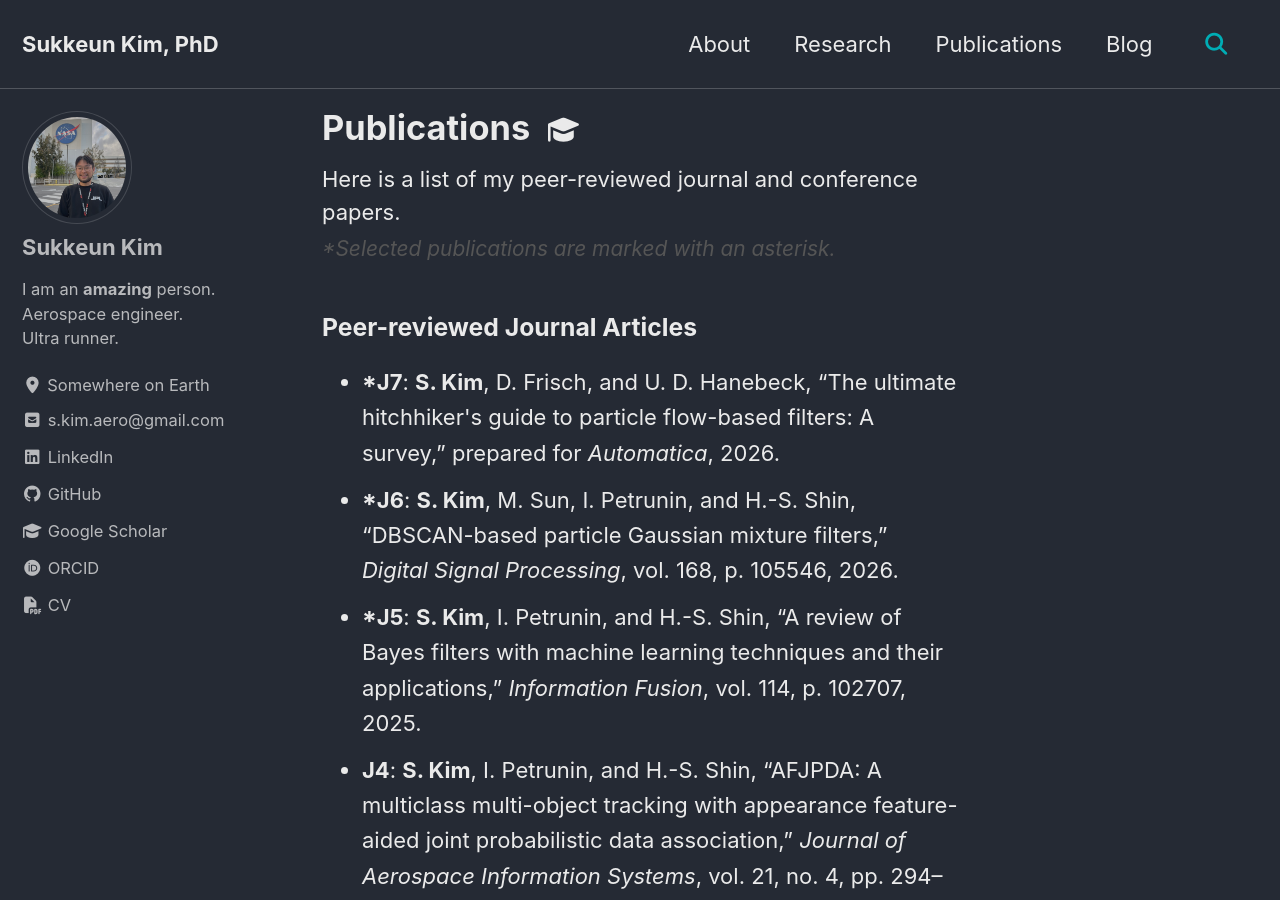
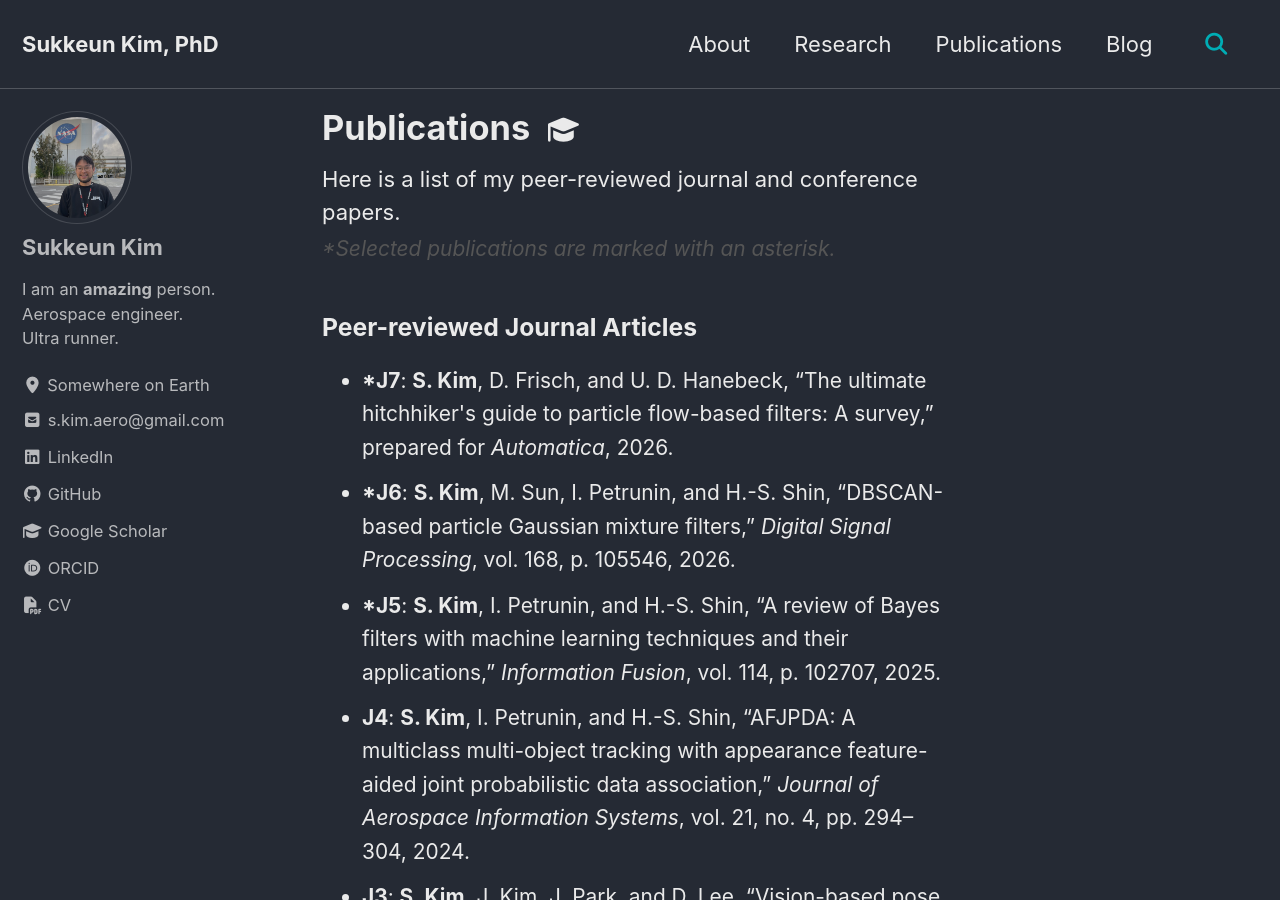
Before and after one commit to skim-aero/skim-aero.github.io, a Jekyll site: the page built from _pages/publications.html, in a window 1280 px wide and 900 px high. Built offline with Jekyll 4.4.1, drawn with Linux system fonts in a browser that asks for light colours; cached includes are drawn as plain includes.

Commit message:
Publication readability update

```diff
--- a/_pages/publications.html
+++ b/_pages/publications.html
@@ -10,7 +10,7 @@ author_profile: true
 
 <!-- Peer-reviewed Journal Articles -->
 <h3>Peer-reviewed Journal Articles</h3>
-<ul style="line-height: 1.6;">
+<ul style="line-height: 1.6; font-size: 0.95em;">
   <li style="margin-bottom: 12px;"><strong>*J7</strong>: <strong>S. Kim</strong>, D. Frisch, and U. D. Hanebeck, &ldquo;The ultimate hitchhiker's guide to particle flow-based filters: A survey,&rdquo; prepared for <em>Automatica</em>, 2026.</li>
   <li style="margin-bottom: 12px;"><strong>*J6</strong>: <strong>S. Kim</strong>, M. Sun, I. Petrunin, and H.-S. Shin, &ldquo;DBSCAN-based particle Gaussian mixture filters,&rdquo; <em>Digital Signal Processing</em>, vol. 168, p. 105546, 2026.</li>
   <li style="margin-bottom: 12px;"><strong>*J5</strong>: <strong>S. Kim</strong>, I. Petrunin, and H.-S. Shin, &ldquo;A review of Bayes filters with machine learning techniques and their applications,&rdquo; <em>Information Fusion</em>, vol. 114, p. 102707, 2025.</li>
@@ -24,7 +24,7 @@ author_profile: true
 
 <!-- Peer-reviewed Conferences -->
 <h3>Peer-reviewed Conferences</h3>
-<ul style="line-height: 1.6;">
+<ul style="line-height: 1.6; font-size: 0.95em;">
   <li style="margin-bottom: 12px;"><strong>*C5</strong>: <strong>S. Kim</strong> and U. D. Hanebeck, &ldquo;The hitchhiker's guide to particle flow-based filters: A survey,&rdquo; in <em>Proceedings of the 23rd IFAC World Congress (IFAC 2026)</em>, (Busan, Republic of Korea), August 2026.</li>
   <li style="margin-bottom: 12px;"><strong>C4</strong>: <strong>S. Kim</strong> and U. D. Hanebeck, &ldquo;Deterministic prior sample set prediction approaches for newton-flow particle filters,&rdquo; in <em>Proceedings of the 29th International Conference on Information Fusion (FUSION 2026)</em>, (Trondheim, Norway), June 2026.</li>
   <li style="margin-bottom: 12px;"><strong>*C3</strong>: <strong>S. Kim</strong>, S. Moon, I. Petrunin, H.-S. Shin, and S. Khattak, &ldquo;Autonomous robotic radio source localization via a novel gaussian mixture filtering approach,&rdquo; in <em>2025 28th International Conference on Information Fusion (FUSION)</em>, (Rio de Janeiro, Brazil), pp. 1&ndash;8, July 2025.</li>
```
